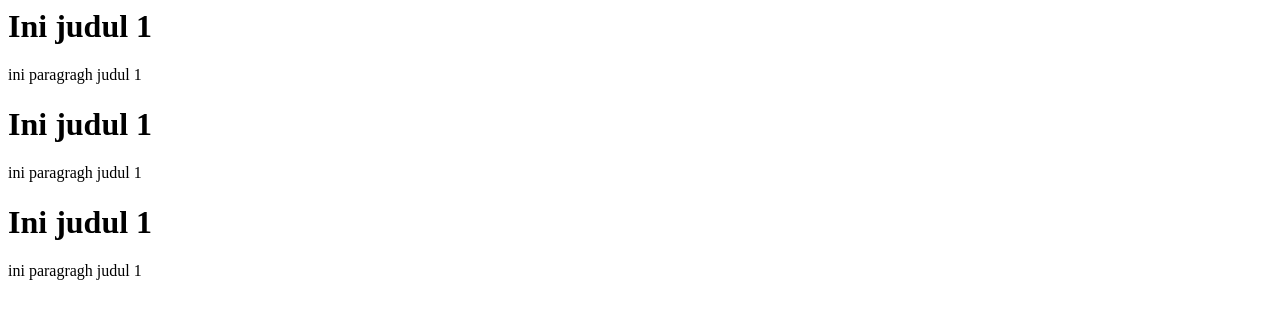
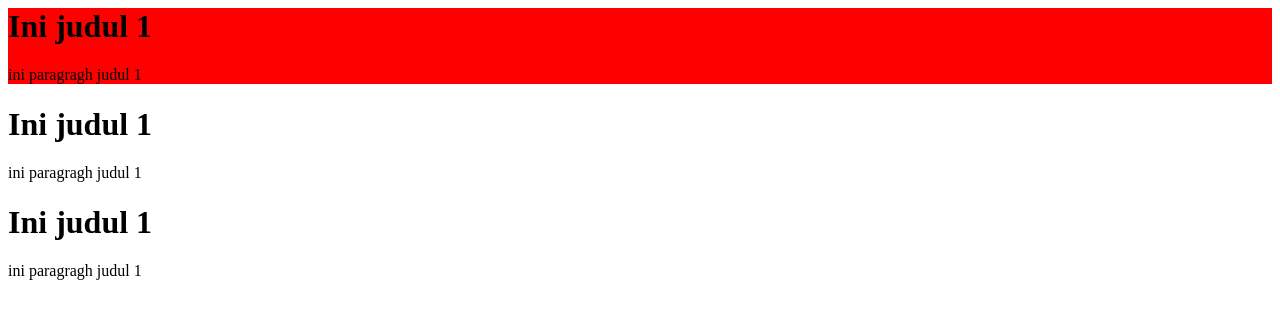
Before and after one commit to ariefyusron/learn-html-css, a plain HTML site: page index.html in a window 1280 px wide. Drawn offline with Linux system fonts and the light colour scheme.

Commit message:
bug fix: inline css

```diff
--- a/index.html
+++ b/index.html
@@ -4,7 +4,7 @@
   </head>
 
   <body>
-    <div>
+    <div style="background-color: red; margin-bottom: 20px;">
       <h1>Ini judul 1</h1>
       <p>ini paragragh judul 1</p>
     </div>
```
